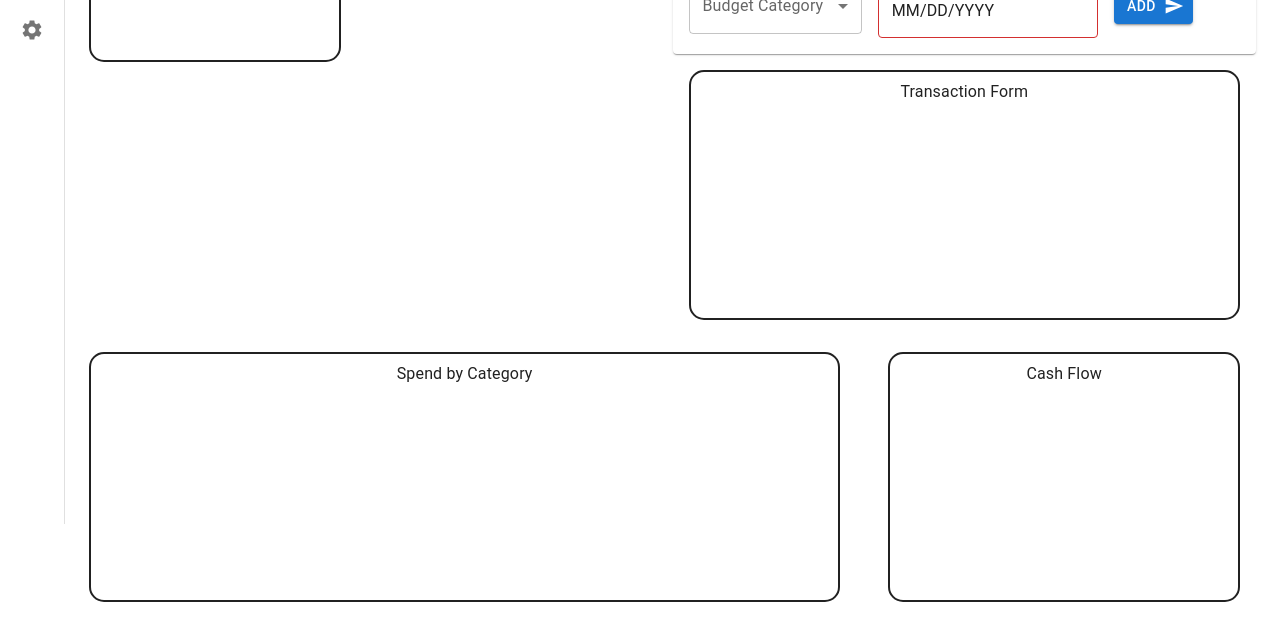
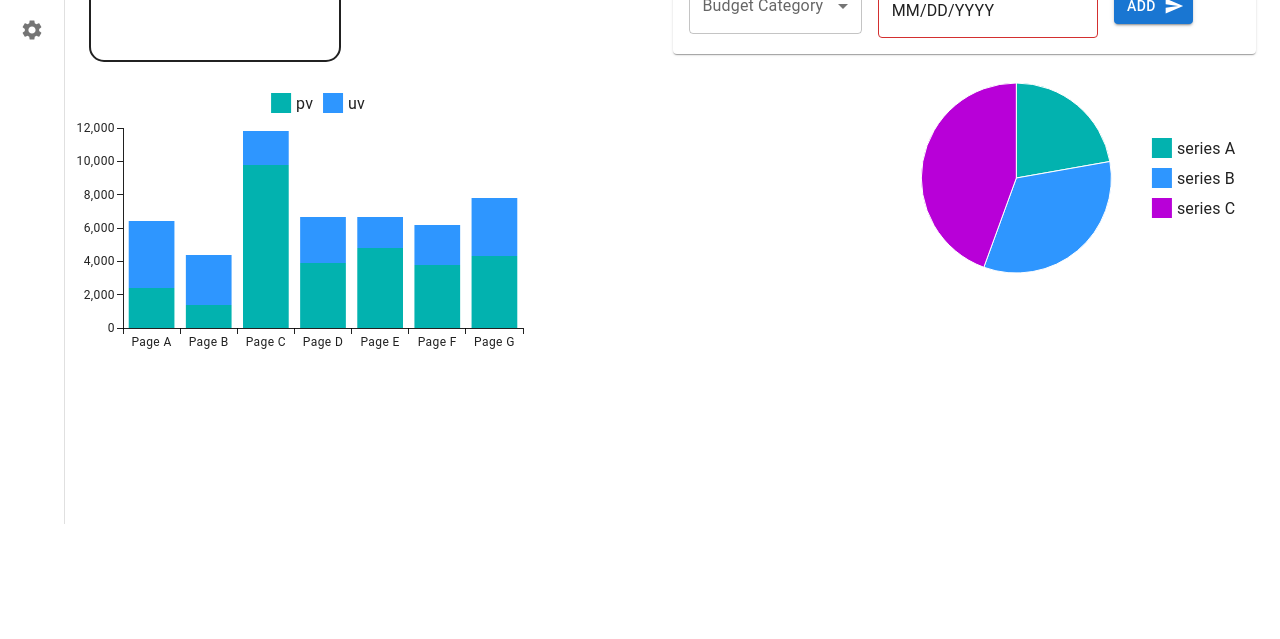
Before and after one commit to jayabaldwin/budget-app, a React (Vite) app in the folder client/: page /home/dashboard in a window 1280 px wide. Shown: the part 276-915 px from the top of the page. After the commit the page ends 800 px from the top, so only its background shows below. Built offline with nearby package versions, Linux system fonts and the light colour scheme; no server answers; the HTML template or start-up script is replaced by a standard one.

Commit message:
removed password and query of all users from typeDefs

```diff
--- a/client/src/components/dashboard/CashFlowGraph.jsx
+++ b/client/src/components/dashboard/CashFlowGraph.jsx
@@ -0,0 +1,23 @@
+import React from 'react';
+import { PieChart } from '@mui/x-charts/PieChart';
+
+const data = [
+  { id: 0, value: 10, label: 'series A' },
+  { id: 1, value: 15, label: 'series B' },
+  { id: 2, value: 20, label: 'series C' },
+];
+
+export default function CashFlowGraph() {
+  return (
+    <PieChart
+      series={[
+        {
+          data,
+          highlightScope: { faded: 'global', highlighted: 'item' },
+          faded: { innerRadius: 30, additionalRadius: -30, color: 'gray' },
+        },
+      ]}
+      height={200}
+    />
+  );
+}
--- a/client/src/components/dashboard/SpendGraph.jsx
+++ b/client/src/components/dashboard/SpendGraph.jsx
@@ -0,0 +1,28 @@
+import React from 'react';
+import { BarChart } from '@mui/x-charts/BarChart';
+
+const uData = [4000, 3000, 2000, 2780, 1890, 2390, 3490];
+const pData = [2400, 1398, 9800, 3908, 4800, 3800, 4300];
+const xLabels = [
+  'Page A',
+  'Page B',
+  'Page C',
+  'Page D',
+  'Page E',
+  'Page F',
+  'Page G',
+];
+
+export default function SpendGraph() {
+  return (
+    <BarChart
+      width={500}
+      height={300}
+      series={[
+        { data: pData, label: 'pv', id: 'pvId', stack: 'total' },
+        { data: uData, label: 'uv', id: 'uvId', stack: 'total' },
+      ]}
+      xAxis={[{ data: xLabels, scaleType: 'band' }]}
+    />
+  );
+}
--- a/client/src/components/login/SignIn.jsx
+++ b/client/src/components/login/SignIn.jsx
@@ -54,9 +54,9 @@ export default function SignIn(props) {
       noValidate
       autoComplete="off"
     >
-      <div>
         <form
             onSubmit={handleFormSubmit}
+            style={{display: 'flex', flexDirection: 'column'}}
         >
         <TextField
           required
@@ -84,8 +84,6 @@ export default function SignIn(props) {
               Send
         </Button>
         </form>
-      </div>
-
     </Box>
   );
 }
--- a/client/src/components/login/SignUp.jsx
+++ b/client/src/components/login/SignUp.jsx
@@ -54,16 +54,15 @@ function Signup(props) {
 
   return (
     <Box
-      // component="form"
       sx={{
         '& .MuiTextField-root': { m: 1, width: '25ch' },
       }}
       noValidate
       autoComplete="off"
     >
-      <div>
         <form
           onSubmit={handleFormSubmit}
+          style={{display: 'flex', flexDirection: 'column'}}
           >
           <TextField
             required
@@ -108,9 +107,6 @@ function Signup(props) {
               Send
           </Button>
         </form>
-      </div>
-
-
     </Box>
   );
 }
--- a/client/src/pages/Dashboard.jsx
+++ b/client/src/pages/Dashboard.jsx
@@ -1,6 +1,8 @@
 import Grid from "@mui/material/Grid";
 import { styled } from '@mui/material/styles';
 import TransactionForm from '../components/dashboard/TransactionForm.jsx'
+import SpendGraph from "../components/dashboard/SpendGraph.jsx";
+import CashFlowGraph from "../components/dashboard/CashFlowGraph.jsx";
 
 // What Reid is adding
 import Balance from '../components/dashboard/Balance.jsx';
@@ -65,7 +67,6 @@ export default function Dashboard() {
           {/* Transaction Input */}
           <Grid item xs={6}>
             <TransactionForm email={email}/>
-            <Placeholder style={{height:"250px"}}>Transaction Form</Placeholder>
           </Grid>
         </Grid>
 
@@ -73,11 +74,13 @@ export default function Dashboard() {
         <Grid container spacing={2}>
           {/* Spend by category */}
           <Grid item xs={8}>
-            <Placeholder style={{height:"250px"}}>Spend by Category</Placeholder>
+            {/* <Placeholder style={{height:"250px"}}>Spend by Category</Placeholder> */}
+            <SpendGraph />
           </Grid>
           {/* Cash flow */}
           <Grid item xs={4}>
-            <Placeholder style={{height:"250px"}}>Cash Flow</Placeholder>
+            {/* <Placeholder style={{height:"250px"}}>Cash Flow</Placeholder> */}
+            <CashFlowGraph/>
           </Grid>
         </Grid>
       </Grid>
```
Also changed, not shown: client/package.json (+4 -3 lines), 2 other files (tests, documents, lock files or other folders).
